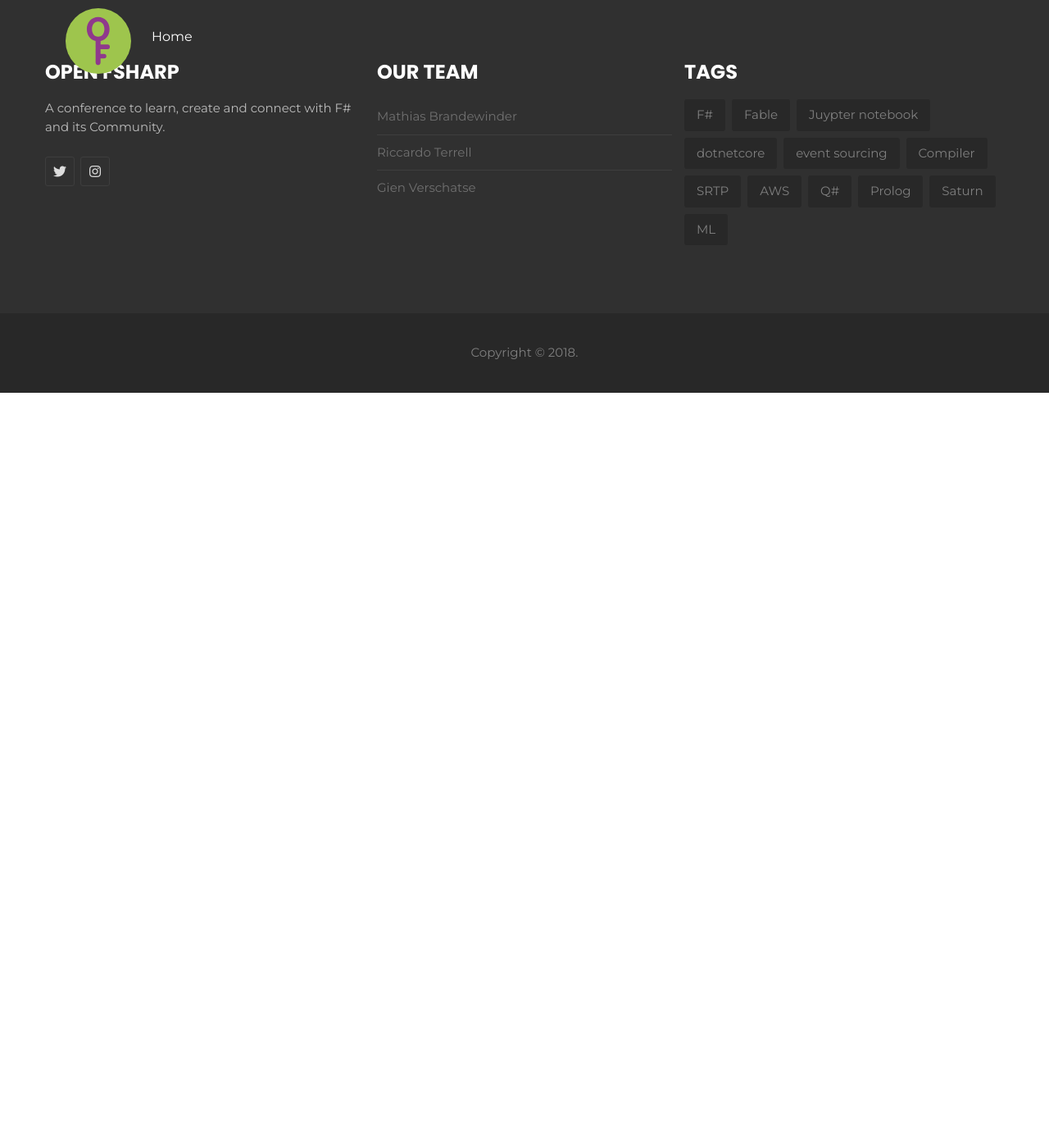
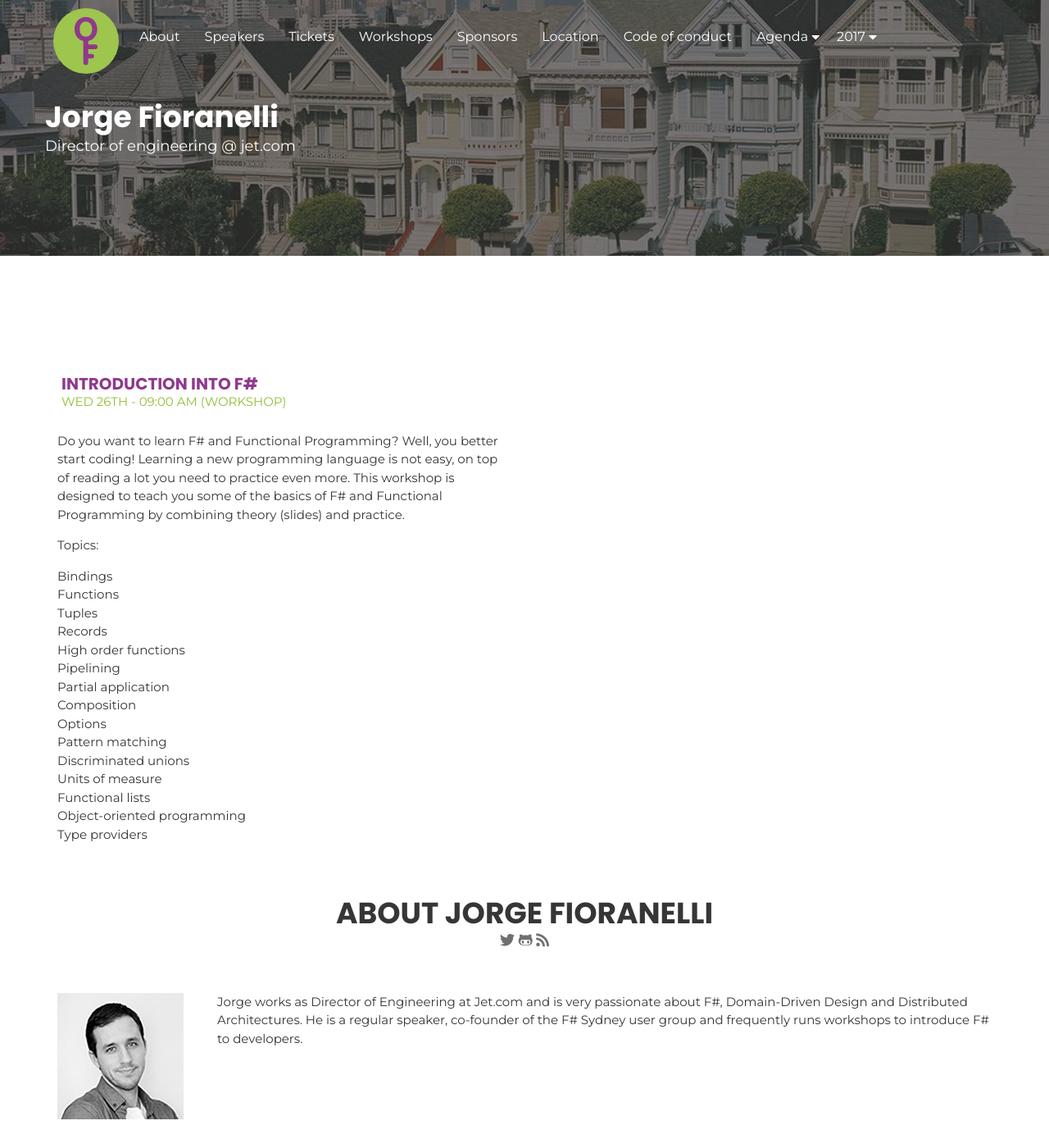
Before and after one commit to open-fsharp/open-fsharp.github.io, a Jekyll site: the page built from speakers/jorge-fioranelli.md, in a window 1280 px wide and 1400 px high. Shown: the whole window at 82% size. Built offline with Jekyll 4.4.1, drawn with Linux system fonts in a browser that asks for light colours; nearby versions of some CDN libraries; our own code applies the rules of GitHub Pages for plain Markdown files; comment, search, counter and statistics services are not loaded.

Commit message:
add workshop information jorge fioranelli

```diff
--- a/index.html
+++ b/index.html
@@ -390,11 +390,11 @@ title: Home
 					<div class="row">
 						<div class="speaker-item">
 							<div class="speaker-thumb">
-								<a href="#"><img src="{{ site.baseurl }}public/assets/speakers/2018/jorge-fioranelli.jpg" alt="Jorge Fioranelli"></a>
+								<a href="{{ site.baseurl }}speakers/jorge-fioranelli/"><img src="{{ site.baseurl }}public/assets/speakers/2018/jorge-fioranelli.jpg" alt="Jorge Fioranelli"></a>
 							</div><!-- /.speaker-thumb -->
 							<div class="speaker-content">
 								<div class="speaker-content-inner">
-									<a href="#" class="speaker-name">JORGE FIORANELLI</a>
+									<a href="{{ site.baseurl }}speakers/jorge-fioranelli/" class="speaker-name">JORGE FIORANELLI</a>
 									<p class="designation">Director of Engineering @ jet.com</p>
 								</div>
 							</div>
--- a/speakers/jorge-fioranelli.md
+++ b/speakers/jorge-fioranelli.md
@@ -0,0 +1,65 @@
+---
+layout: speaker
+title: Jorge Fioranelli
+category: Director of engineering @ jet.com
+---
+
+<div class="row">
+    <div class="col-md-6">
+        <div class="speaker-talk">
+            <div class="section-head">
+                <h2 class="header-title">Introduction into F#</h2>
+                    <p class="header-desc">Wed 26th - 09:00 AM (Workshop)</p>
+            </div>
+            <div>
+                <p>
+                    Do you want to learn F# and Functional Programming? Well, you better start coding! Learning a new programming language is not easy, on top of reading a lot you need to practice even more. This workshop is designed to teach you some of the basics of F# and Functional Programming by combining theory (slides) and practice.
+                </p>
+                <p>
+                    Topics:
+                    <ul>
+                        <li>Bindings</li>
+                        <li>Functions</li>
+                        <li>Tuples</li>
+                        <li>Records</li>
+                        <li>High order functions</li>
+                        <li>Pipelining</li>
+                        <li>Partial application</li>
+                        <li>Composition</li>
+                        <li>Options</li>
+                        <li>Pattern matching</li>
+                        <li>Discriminated unions</li>
+                        <li>Units of measure</li>
+                        <li>Functional lists</li>
+                        <li>Object-oriented programming</li>
+                        <li>Type providers</li>
+                    </ul>
+                </p>
+            </div>
+        </div>
+    </div>
+</div><!-- /.row -->
+<div class="row">
+    <div class="col-md-12">
+        <div class="speaker-about">
+            <div class="section-head">
+                <h2 class="header-title">About {{ page.title }}</h2>
+                <p class="header-desc">
+                    <a href="https://twitter.com/jorgefioranelli"><i class="fab fa-twitter"></i></a>
+					<a href="https://github.com/jorgef"><i class="fab fa-github-alt"></i></a>
+					<a href="http://www.fsharpworkshop.com/"><i class="fas fa-rss"></i></a>
+                </p>
+            </div>
+            <div class="row">
+                <div class="col-md-2">
+                    <img src="{{ site.baseurl }}public/assets/speakers/2018/jorge-fioranelli.jpg" alt="Jorge Fioranelli" />
+                </div>
+                <div class="col-md-10">
+                    <p>
+                        Jorge works as Director of Engineering at Jet.com and is very passionate about F#, Domain-Driven Design and Distributed Architectures. He is a regular speaker, co-founder of the F# Sydney user group and frequently runs workshops to introduce F# to developers.
+                    </p>
+                </div>
+            </div>
+        </div>
+    </div>
+</div>
```
Also changed, not shown: agenda/workshop.md (+4 -2 lines).
